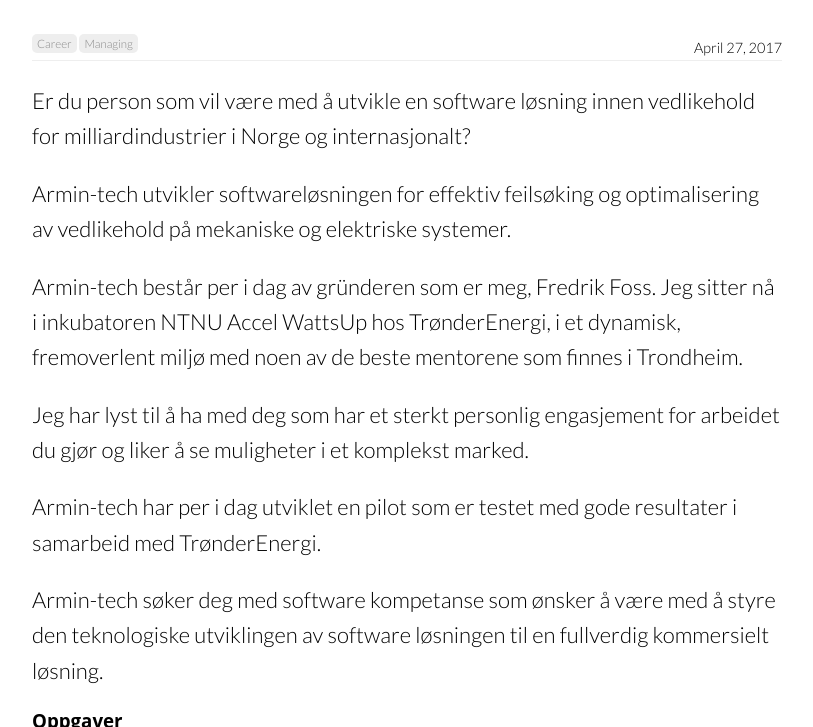
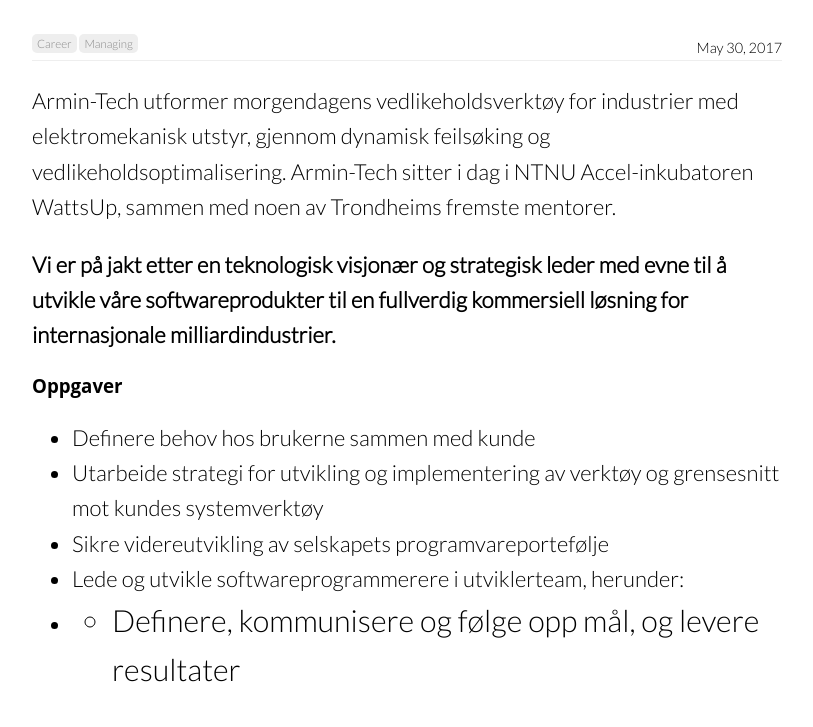
Before and after one commit to armin-tech/armin-tech, a Jekyll site: the page built from _posts/2017-04-27-new-cto.md, in a window 1280 px wide and 900 px high, scrolled down 731 px, cut to the strip 173-900 px from the top of the window. Shown: the whole strip, without its empty margins (233-1046 px from the left). Built offline with Jekyll 4.4.1, drawn with Linux system fonts in a browser that asks for light colours; nearby versions of some CDN libraries; some of the changed text lies outside the part shown.

Commit message:
Update 2017-04-27-new-cto.md

```diff
--- a/_posts/2017-04-27-new-cto.md
+++ b/_posts/2017-04-27-new-cto.md
@@ -1,6 +1,6 @@
 ---
-title: Vi søker ny CTO
-date: 2017-04-27
+title: CTO 100% stilling
+date: 2017-05-30
 description: Har du det som trengs for å fylle rollen?
 comments: True
 categories:
@@ -9,36 +9,56 @@
 image: https://source.unsplash.com/random/1500x1000
 author_staff_member: fredrik
 ---
+Armin-Tech utformer morgendagens vedlikeholdsverktøy for industrier med elektromekanisk utstyr, gjennom dynamisk feilsøking og vedlikeholdsoptimalisering. Armin-Tech sitter i dag i NTNU Accel-inkubatoren WattsUp, sammen med noen av Trondheims fremste mentorer.
 
-Er du person som vil være med å utvikle en software løsning innen vedlikehold for milliardindustrier i Norge og internasjonalt?
-
-Armin-tech utvikler softwareløsningen for effektiv feilsøking og optimalisering av vedlikehold på mekaniske og elektriske systemer.
-
-Armin-tech består per i dag av gründeren som er meg, Fredrik Foss. Jeg sitter nå i inkubatoren NTNU Accel WattsUp hos TrønderEnergi, i et dynamisk, fremoverlent miljø med noen av de beste mentorene som finnes i Trondheim.
-
-Jeg har lyst til å ha med deg som har et sterkt personlig engasjement for arbeidet du gjør og liker å se muligheter i et komplekst marked.
-
-Armin-tech har per i dag utviklet en pilot som er testet med gode resultater i samarbeid med TrønderEnergi.
-
-Armin-tech søker deg med software kompetanse som ønsker å være med å styre den teknologiske utviklingen av software løsningen til en fullverdig kommersielt løsning.
+**Vi er på jakt etter en teknologisk visjonær og strategisk leder med evne til å utvikle våre softwareprodukter til en fullverdig kommersiell løsning for internasjonale milliardindustrier.**
 
 ### Oppgaver
-- Legge opp strategi for verktøyutvikling og grensesnitt mot kundes systemverktøy
-- Følge opp software programmere i utvikling av løsninger
-- Forstå brukers behov og kunne utvikle funksjonaliteten
-- Være med å drive en gründerbedrift fremover
+- Definere behov hos brukerne sammen med kunde
+- Utarbeide strategi for utvikling og implementering av verktøy og grensesnitt mot kundes systemverktøy
+- Sikre videreutvikling av selskapets programvareportefølje
+- Lede og utvikle softwareprogrammerere i utviklerteam, herunder:
+- - Definere, kommunisere og følge opp mål, og levere resultater
+- - Veilede den enkelte teammedarbeider i prosessen med utvikling av løsninger
+- Bistå i arbeidet med rekruttering og rigging av utviklerteam i samarbeid med HR-ansvarlig
+- Styre ressurser for å sikre effektiv og lønnsom fremdrift i utviklingsprosjekter
+- Kontinuerlig arbeid mot resten av organisasjonen når det gjelder nye verktøy, talenter, kilder til data og potensielle kunder/partnere
 
 ### Tekniske kvalifikasjoner
-- Kunne designe smidig og solid systemarkitektur
-- Erfaring med integrering av databaseløsninger for Big data analyser
-- Erfaring med smidig systemutvikling og programmering (graph modeling language, SQL)
-- Databasekompetanse, oppsett og forvaltning
-- Erfaring med drift av databaseløsninger
+- Minimum femårig utdanning innen relevante fag fra høyskole/universitet, gjerne med innslag av av prosjektering, statistikk, økonomi og/eller lignende kvantitative disipliner. (Lang og relevant erfaring kan kompensere for utdanningskravet).
+- Dokumentert erfaring med design og utvikling av smidig, solid systemarkitektur, samt grundig forståelse av informasjons- og datasikkerhet
+- Sterk kompetanse på oppsett, drift og forvaltning av databaser og databaseløsninger, samt integrering av databaseløsninger for big data-analyser
+- Erfaring med avanserte statistiske teknikker, inkludert konsepter for maskinlæring, prediktiv modellering og optimalisering
+- Dokumentert erfaring fra å lede og inspirere team til vekst:
+- - sette og kommunisere mål
+- - måle resultater
+- - oppfølging og veiledning av teammedlemmer
 
-### Egenskaper
-- Du er initiativrik og løsningsorientert
-- Du holder deg oppdatert på mulighetene i softwareutvikling.
-- Du kan ta ansvar
-- Du er en god teambygger og teamarbeider
-- Beherske norsk flytende (muntlig og skriftlig) samt ha gode allmennkunnskaper i engelsk
-- Du samarbeider lett med andre fagdisipliner (i første omgang markedsutvikler og metodeutvikler vedlikehold)
+### Utenomfaglige oppgaver
+- Ha kontinuerlig fokus på utviklingspotensiale i softwareløsningene
+- Spille en viktig rolle i utviklingen av bedriftens kultur og arbeidsformer
+- Bidra til tett og løsningsorientert teamarbeid
+
+### Personlige Egenskaper
+- Erfaring fra tilsvarende rolle som CTO, tech lead og/eller teknisk prosjektleder
+- Erfaring fra ledelse av utviklingsteam ved bygging og utvikling av software av høy kvalitet
+- Solid forståelse av produktorientert teknisk utvikling og forretningsutvikling
+- Utmerkede kommunikasjonsferdigheter både på norsk og engelsk, med evne til å formidle digitale konsepter og teknologi til bedriftsledere
+- Selvstendig, med høy arbeidskapasitet - du har et sterkt engasjement for jobben du gjør
+- Nysgjerrig og innovativ - du er oppdatert på mulighetene innenfor softwareutvikling
+- Ansvarlig, fleksibel og samarbeidsorientert - du samarbeider godt i tverrfaglig team, og har god forståelse for andre fagdisipliner
+
+### Vi kan tilby deg
+- En utfordrende og selvstendig stilling i en ambisiøs startup
+- Et høyt faglig nivå og gode muligheter for faglig og personlig utvikling
+- Et uhøytidelig og profesjonelt arbeidsmiljø med stor mulighet til å forme din egen rolle
+- Fleksibel arbeidstid, lønn og aksjeopsjoner etter avtale
+
+**Arbeidssted:** Trondheim. Noe reisevirksomhet må påregnes.
+
+**Omfang:** 100% fast stilling.
+
+**Tiltredelse:** Fortløpende.
+
+Søknad med CV sendes til ffoss@armin-tech.no.
+Har du spørsmål, ta gjerne kontakt med daglig leder Fredrik Foss, tlf. +47 472 39 374.
```
